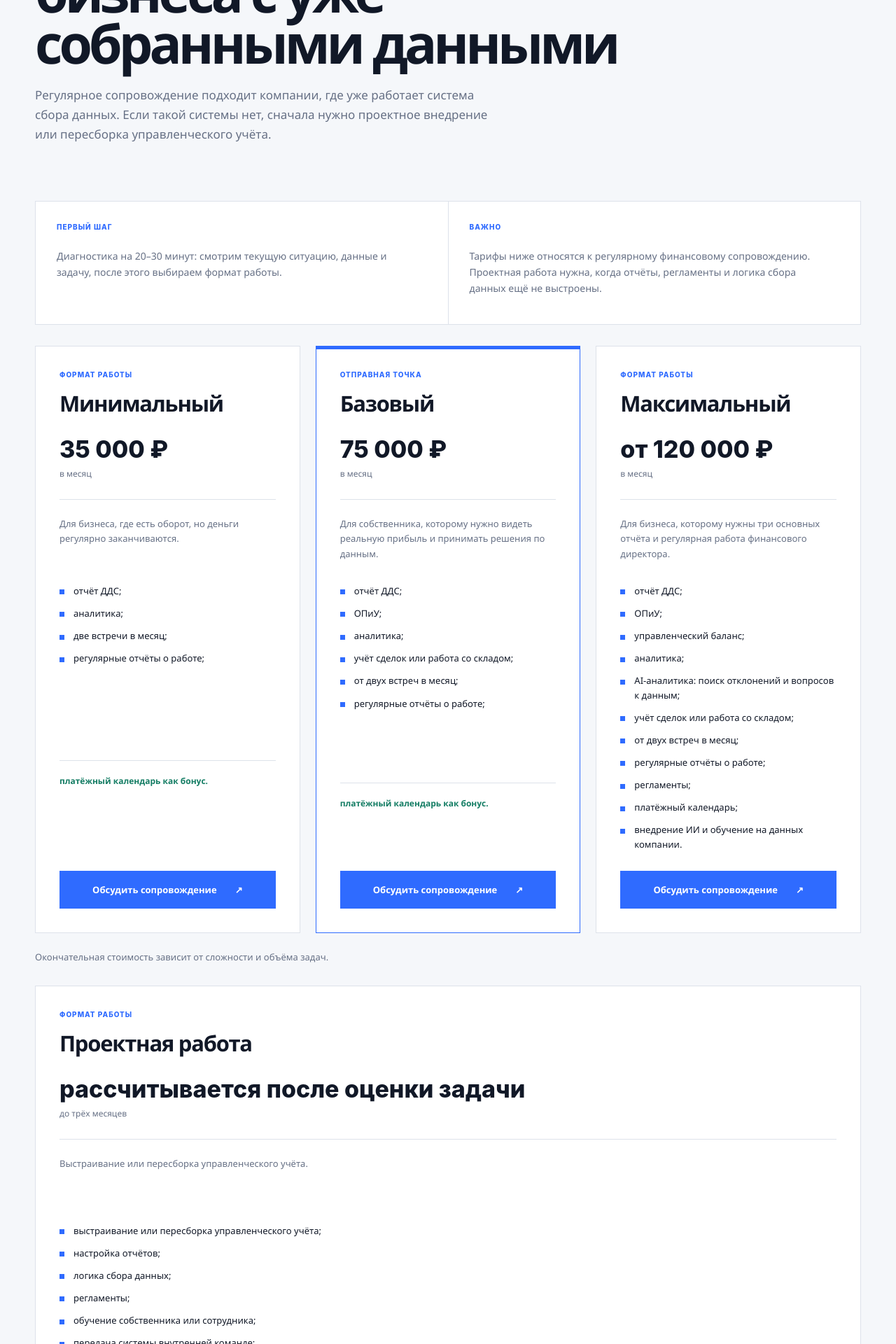
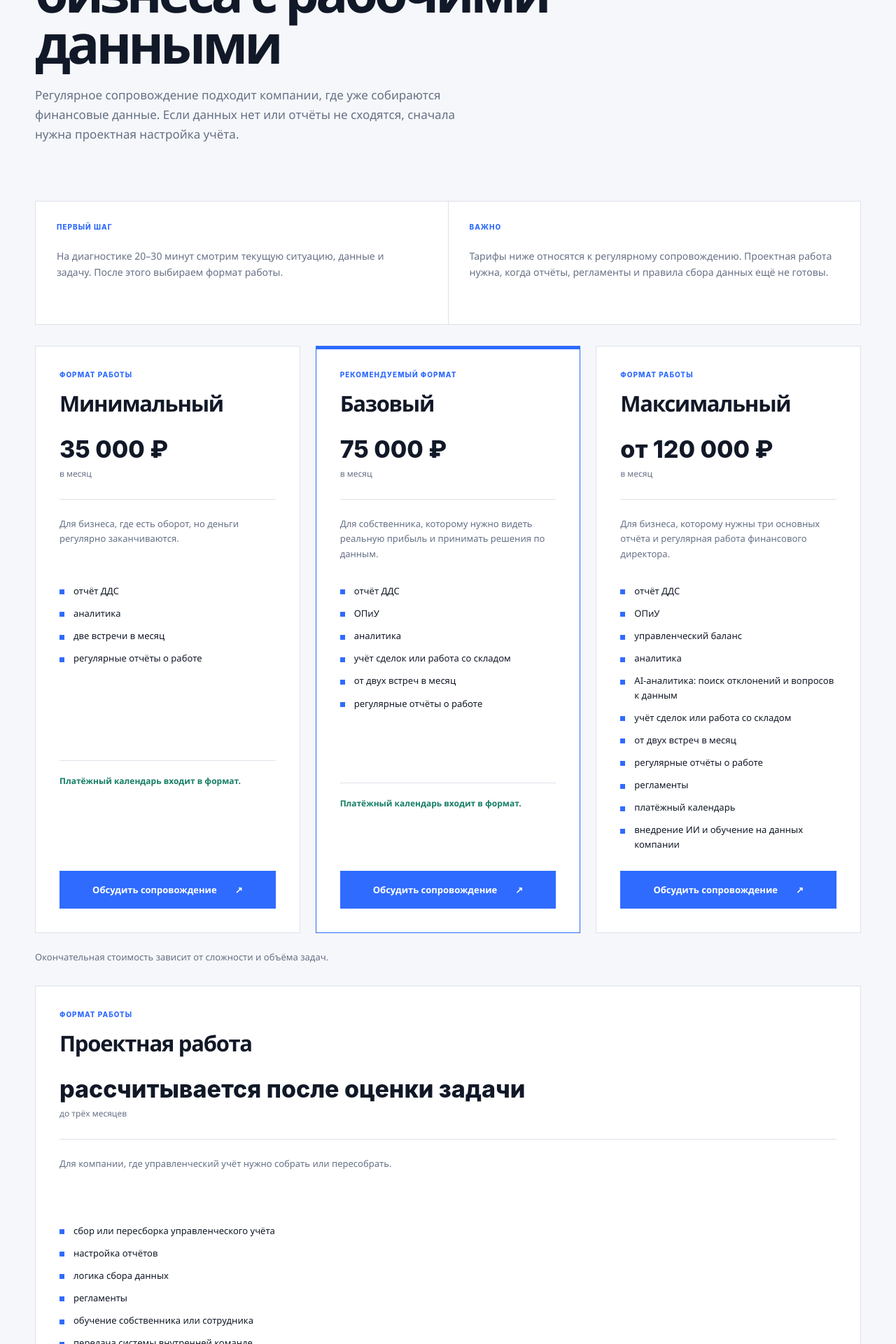
Before and after one commit to Kj9516/andrew-cfo-portfolio, a Next.js app: page /pricing in a window 1280 px wide. Shown: the part 400-2320 px from the top of the page at 70% size. Built offline with nearby package versions, Linux system fonts and the light colour scheme.

Commit message:
refactor: edit public copy and remove generic language

```diff
--- a/app/components.tsx
+++ b/app/components.tsx
@@ -35,7 +35,7 @@ export function Footer() {
             <span className="brand-mark">АС</span>
             <span>Андрей Сусленков</span>
           </Link>
-          <p>Цифры, после которых понятно, что делать.</p>
+          <p>Управленческий учёт для решений по прибыли, деньгам и обязательствам.</p>
         </div>
         <div className="footer-column">
           <span>Навигация</span>
@@ -63,11 +63,11 @@ export function ContactCta({ compact = false }: { compact?: boolean }) {
     <section className={`contact-cta ${compact ? "contact-cta-compact" : ""}`} id="contact">
       <div className="shell contact-cta-grid">
         <div>
-          <p className="kicker kicker-light">Бесплатная диагностика / 20–30 минут</p>
-          <h2>Сначала разберёмся.<br />Потом решим, нужен ли вам учёт.</h2>
+          <p className="kicker kicker-light">Диагностика / 20–30 минут</p>
+          <h2>Разберём задачу и проверим, какой формат работы нужен.</h2>
         </div>
         <div className="contact-cta-copy">
-          <p>Посмотрим на текущую ситуацию, найдём главную финансовую слепую зону и определим, даст ли моя работа ощутимый эффект.</p>
+          <p>Посмотрим данные, текущие отчёты и проблему собственника. После этого станет понятно, нужен ли проект, сопровождение или отдельная настройка.</p>
           <a className="button button-light" href={telegram} target="_blank" rel="noreferrer">
             Написать в Telegram <span aria-hidden="true">↗</span>
           </a>
@@ -139,7 +139,7 @@ export function PricingCard({ plan }: { plan: PricingPlan | ProjectPricing }) {
     <article className={`pricing-card ${recommended ? "pricing-card-recommended" : ""}`}>
       <div className="pricing-card-head">
         <div>
-          <p>{recommended ? "Отправная точка" : "Формат работы"}</p>
+          <p>{recommended ? "Рекомендуемый формат" : "Формат работы"}</p>
           <h3>{plan.title}</h3>
         </div>
         <strong>{plan.price}</strong>
--- a/app/data.ts
+++ b/app/data.ts
@@ -67,16 +67,16 @@ export const cases: CaseStudy[] = [
     order: 1,
     number: "01",
     niche: "Автосалон",
-    cardTitle: "10 лет не понимали, на чём зарабатываем",
+    cardTitle: "10 лет не было видно прибыль по сделкам",
     pageTitle: "Автосалон: управленческий учёт показал прибыльные сделки и лишние расходы",
     lead: "Компания продавала автомобили с оборотом более 200 млн ₽ в год, но оценивала прибыль по устаревшим таблицам и бумажным записям.",
     scale: "Оборот 200+ млн ₽ / год",
     keyMetric: "+≈1 млн ₽ / год",
     shortProblem: "Прибыль считали приблизительно, поэтому собственник не видел, какие сделки и расходы реально влияют на результат.",
-    context: "Учёт вёлся в таблицах десятилетней давности и на бумаге. Решения принимались по ощущениям и остаткам денег.",
+    context: "Учёт вёлся в таблицах десятилетней давности и на бумаге. Собственник принимал решения по остаткам денег и фрагментам записей.",
     initialState: "Не было регулярных ДДС, ОПиУ, сверок по сделкам и единого отчёта для собственника.",
     causes: [
-      "Данные по сделкам, оплатам и расходам жили в разных местах.",
+      "Данные по сделкам, оплатам и расходам хранились в разных местах.",
       "Регулярные расходы не связывались с итоговой прибылью.",
       "Продажи не сравнивались по валовой прибыли и фактической нагрузке на деньги.",
     ],
@@ -87,7 +87,7 @@ export const cases: CaseStudy[] = [
     ],
     results: [
       "Оптимизация расходов дала почти 1 млн ₽ дополнительной прибыли в год.",
-      "Свободные деньги начали работать.",
+      "Свободные деньги направили в оборот.",
       "Фокус продаж сместили на более выгодные сделки.",
     ],
     seo: {
@@ -102,11 +102,11 @@ export const cases: CaseStudy[] = [
     niche: "Интернет-магазин",
     cardTitle: "Вышел из бизнеса с деньгами, а не с долгами",
     pageTitle: "Интернет-магазин: финансовая модель помогла вовремя закрыть бизнес",
-    lead: "Предпринимательский проект с оборотом более 40 млн ₽ в год столкнулся с изменением рынка и снижением устойчивости модели.",
+    lead: "Проект с оборотом более 40 млн ₽ в год столкнулся с изменением рынка. Действующая модель стала менее устойчивой.",
     scale: "Оборот 40+ млн ₽ / год",
     keyMetric: "0 ₽ долгов",
-    shortProblem: "Экономика действующей модели переставала быть устойчивой, а позднее решение могло привести к потере капитала.",
-    context: "Бизнес работал на меняющемся рынке. Нужно было понять, продолжать развитие или выходить из проекта управляемо.",
+    shortProblem: "Действующая модель теряла устойчивость, а позднее решение могло привести к потере капитала.",
+    context: "Бизнес работал на меняющемся рынке. Собственникам нужно было выбрать: продолжать работу или закрывать проект по плану.",
     initialState: "Решение нельзя было принимать только по обороту: требовалась оценка денежных обязательств, остатков и сезонной прибыли.",
     causes: [
       "Рыночная динамика ухудшала экономику действующей модели.",
@@ -116,10 +116,10 @@ export const cases: CaseStudy[] = [
     workDone: [
       "Собрали финансовую динамику и оценили точку выхода.",
       "Спланировали закрытие обязательств, продажу товара и реализацию активов.",
-      "Развели сценарии по срокам, деньгам и риску долгов.",
+      "Сравнили сценарии по срокам, деньгам и риску долгов.",
     ],
     results: [
-      "Бизнес завершил работу без кассовой паники.",
+      "Бизнес завершил работу без срочного поиска денег.",
       "Деньги остались у собственников, а не у кредиторов.",
       "Выход прошёл без долгов.",
     ],
@@ -133,7 +133,7 @@ export const cases: CaseStudy[] = [
     order: 3,
     number: "03",
     niche: "Детейлинг",
-    cardTitle: "Платёжный календарь был «в голове»",
+    cardTitle: "Платёжный календарь держали в голове",
     pageTitle: "Детейлинг: платёжный календарь убрал кассовые разрывы",
     lead: "Студия автодетейлинга с оборотом более 10 млн ₽ в год регулярно сталкивалась с нехваткой денег перед обязательными платежами.",
     scale: "Оборот 10+ млн ₽ / год",
@@ -143,8 +143,8 @@ export const cases: CaseStudy[] = [
     initialState: "Не было ДДС, ОПиУ, баланса и правил для зарплаты, дивидендов и личных покупок.",
     causes: [
       "Платежи не планировались на горизонте месяца.",
-      "Личные и рабочие расходы проходили через один денежный поток.",
-      "Собственник не видел финансовые границы бизнеса.",
+      "Личные и рабочие расходы проходили через одни и те же счета.",
+      "Собственник не видел, какие деньги относятся к бизнесу.",
     ],
     workDone: [
       "Собрали ДДС, ОПиУ и баланс.",
@@ -153,7 +153,7 @@ export const cases: CaseStudy[] = [
     ],
     results: [
       "Кассовые разрывы и задержки выплат исчезли.",
-      "Собственник получил контроль над деньгами.",
+      "Собственник стал видеть будущие платежи и остатки.",
       "Платежи стали планироваться заранее, а не закрываться вручную в последний момент.",
     ],
     seo: {
@@ -170,12 +170,12 @@ export const pricingPlans: PricingPlan[] = [
     price: "35 000 ₽",
     priceNote: "в месяц",
     services: [
-      "отчёт ДДС;",
-      "аналитика;",
-      "две встречи в месяц;",
-      "регулярные отчёты о работе;",
+      "отчёт ДДС",
+      "аналитика",
+      "две встречи в месяц",
+      "регулярные отчёты о работе",
     ],
-    bonus: "платёжный календарь как бонус.",
+    bonus: "Платёжный календарь входит в формат.",
     cta: "Обсудить сопровождение",
     recommended: false,
   },
@@ -185,14 +185,14 @@ export const pricingPlans: PricingPlan[] = [
     price: "75 000 ₽",
     priceNote: "в месяц",
     services: [
-      "отчёт ДДС;",
-      "ОПиУ;",
-      "аналитика;",
-      "учёт сделок или работа со складом;",
-      "от двух встреч в месяц;",
-      "регулярные отчёты о работе;",
+      "отчёт ДДС",
+      "ОПиУ",
+      "аналитика",
+      "учёт сделок или работа со складом",
+      "от двух встреч в месяц",
+      "регулярные отчёты о работе",
     ],
-    bonus: "платёжный календарь как бонус.",
+    bonus: "Платёжный календарь входит в формат.",
     cta: "Обсудить сопровождение",
     recommended: true,
   },
@@ -202,17 +202,17 @@ export const pricingPlans: PricingPlan[] = [
     price: "от 120 000 ₽",
     priceNote: "в месяц",
     services: [
-      "отчёт ДДС;",
-      "ОПиУ;",
-      "управленческий баланс;",
-      "аналитика;",
-      "AI-аналитика: поиск отклонений и вопросов к данным;",
-      "учёт сделок или работа со складом;",
-      "от двух встреч в месяц;",
-      "регулярные отчёты о работе;",
-      "регламенты;",
-      "платёжный календарь;",
-      "внедрение ИИ и обучение на данных компании.",
+      "отчёт ДДС",
+      "ОПиУ",
+      "управленческий баланс",
+      "аналитика",
+      "AI-аналитика: поиск отклонений и вопросов к данным",
+      "учёт сделок или работа со складом",
+      "от двух встреч в месяц",
+      "регулярные отчёты о работе",
+      "регламенты",
+      "платёжный календарь",
+      "внедрение ИИ и обучение на данных компании",
     ],
     cta: "Обсудить сопровождение",
     recommended: false,
@@ -221,16 +221,16 @@ export const pricingPlans: PricingPlan[] = [
 
 export const projectPricing: ProjectPricing = {
   title: "Проектная работа",
-  audience: "Выстраивание или пересборка управленческого учёта.",
+  audience: "Для компании, где управленческий учёт нужно собрать или пересобрать.",
   price: "рассчитывается после оценки задачи",
   duration: "до трёх месяцев",
   services: [
-    "выстраивание или пересборка управленческого учёта;",
-    "настройка отчётов;",
-    "логика сбора данных;",
-    "регламенты;",
-    "обучение собственника или сотрудника;",
-    "передача системы внутренней команде;",
+    "сбор или пересборка управленческого учёта",
+    "настройка отчётов",
+    "логика сбора данных",
+    "регламенты",
+    "обучение собственника или сотрудника",
+    "передача системы внутренней команде",
   ],
   cta: "Узнать стоимость проекта",
 };
@@ -239,7 +239,7 @@ export const workFormats = [
   {
     number: "01",
     title: "Проектное внедрение",
-    description: "Выстраиваю или пересобираю управленческий учёт, передаю готовую систему, регламенты и знания вашей команде.",
+    description: "Собираю или пересобираю управленческий учёт, передаю отчёты, регламенты и инструкции вашей команде.",
     fit: "Когда внутри компании есть человек, который будет вести систему дальше.",
   },
   {
--- a/app/layout.tsx
+++ b/app/layout.tsx
@@ -4,11 +4,11 @@ import "./globals.css";
 export const metadata: Metadata = {
   metadataBase: new URL("https://andrew-cfo.ru"),
   title: "Андрей Сусленков — финансовый директор на аутсорсе",
-  description: "Строю управленческий учёт, который показывает реальное состояние бизнеса и помогает собственнику принимать решения.",
+  description: "Управленческий учёт для собственников: ДДС, ОПиУ, баланс, платёжный календарь и финансовое сопровождение.",
   alternates: { canonical: "/" },
   openGraph: {
     title: "Андрей Сусленков — финансовый директор на аутсорсе",
-    description: "Цифры, после которых понятно, что делать.",
+    description: "Управленческий учёт для решений по прибыли, деньгам и обязательствам.",
     url: "/",
     siteName: "Андрей Сусленков",
     locale: "ru_RU",
--- a/app/materials/page.tsx
+++ b/app/materials/page.tsx
@@ -16,7 +16,7 @@ export const metadata: Metadata = {
 const faq = [
   { question: "Почему это бесплатно?", answer: "Я считаю, что у каждого бизнеса должен быть понятный базовый финансовый учёт. Поэтому часть своих наработок выкладываю в открытый доступ." },
   { question: "Можно изменить таблицу под себя?", answer: "Да. После создания копии вы можете свободно менять структуру и формулы. Ответственность за изменённую версию при этом остаётся у вас." },
-  { question: "Что делать, если нужного отчёта нет?", answer: "Библиотека будет пополняться. Специфический отчёт или полноценную систему можно разработать индивидуально под процессы вашей компании." },
+  { question: "Что делать, если нужного отчёта нет?", answer: "Библиотека будет пополняться. Специфический отчёт или полноценную систему можно разработать под процессы вашей компании." },
   { question: "Можно помочь с настройкой?", answer: "Да. Напишите мне в Telegram — разберём инструмент, ограничения и способ адаптации под ваш бизнес." },
 ];
 
--- a/app/pricing/page.tsx
+++ b/app/pricing/page.tsx
@@ -4,11 +4,11 @@ import { pricingPlans, projectPricing } from "../data";
 
 export const metadata: Metadata = {
   title: "Тарифы на финансовое сопровождение",
-  description: "Форматы регулярного финансового сопровождения и проектной работы по управленческому учёту.",
+  description: "Тарифы на регулярное финансовое сопровождение и проектную настройку управленческого учёта.",
   alternates: { canonical: "/pricing" },
   openGraph: {
     title: "Тарифы на финансовое сопровождение",
-    description: "Стоимость регулярного сопровождения и проектной работы по управленческому учёту.",
+    description: "Стоимость сопровождения, состав тарифов и условия для проектной работы по управленческому учёту.",
     url: "/pricing",
   },
 };
@@ -19,18 +19,18 @@ export default function PricingPage() {
       <Header />
       <PageHeader
         kicker="Тарифы / сопровождение и проекты"
-        title="Финансовое сопровождение для бизнеса с уже собранными данными"
-        lead="Регулярное сопровождение подходит компании, где уже работает система сбора данных. Если такой системы нет, сначала нужно проектное внедрение или пересборка управленческого учёта."
+        title="Финансовое сопровождение для бизнеса с рабочими данными"
+        lead="Регулярное сопровождение подходит компании, где уже собираются финансовые данные. Если данных нет или отчёты не сходятся, сначала нужна проектная настройка учёта."
       />
 
       <section className="pricing-intro shell" aria-label="Как выбрать формат">
         <div>
           <span>Первый шаг</span>
-          <p>Диагностика на 20–30 минут: смотрим текущую ситуацию, данные и задачу, после этого выбираем формат работы.</p>
+          <p>На диагностике 20–30 минут смотрим текущую ситуацию, данные и задачу. После этого выбираем формат работы.</p>
         </div>
         <div>
           <span>Важно</span>
-          <p>Тарифы ниже относятся к регулярному финансовому сопровождению. Проектная работа нужна, когда отчёты, регламенты и логика сбора данных ещё не выстроены.</p>
+          <p>Тарифы ниже относятся к регулярному сопровождению. Проектная работа нужна, когда отчёты, регламенты и правила сбора данных ещё не готовы.</p>
         </div>
       </section>
 
```
Also changed, not shown: app/cases/page.tsx (+4 -4 lines), app/page.tsx (+13 -13 lines).
